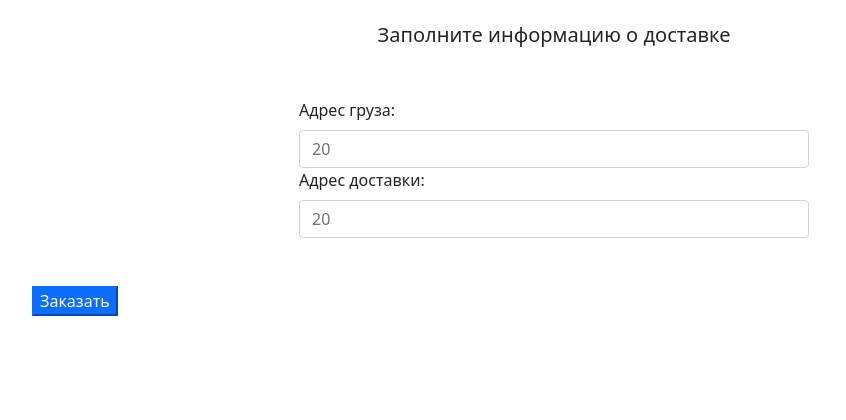
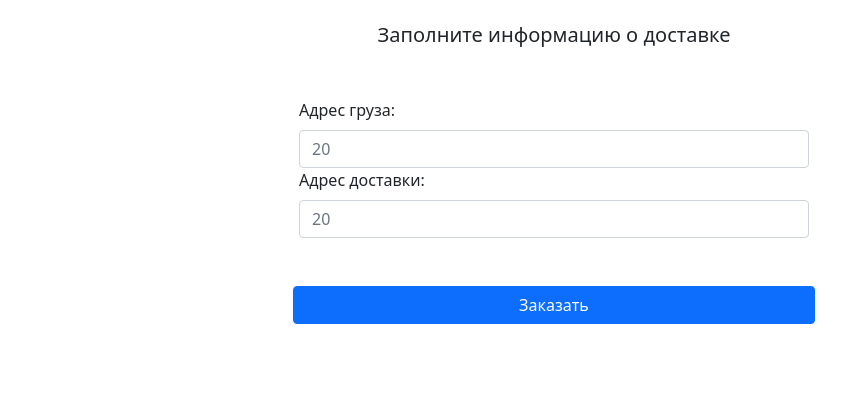
Before and after one commit to Tempestmon/Barathrum, a Flask app: page /make_order in a window 1280 px wide. Shown: the part 1074-1494 px from the top of the page, without its empty margins (86-932 px from the left). Before the commit the page ends 1390 px from the top, so only its background shows below. Run offline with Flask 2, Linux system fonts and the light colour scheme.

Commit message:
feat: add license and fix button

```diff
--- a/app_code/templates/order.html
+++ b/app_code/templates/order.html
@@ -118,14 +118,18 @@
                     <div class="col-lg-6">
 
                         <label for="address_from" class="form-label">Адрес груза:</label>
-                        <input type="text" name="address_from" id="address_from" placeholder="20" class="form-control" required />
+                        <input type="text" name="address_from" id="address_from" placeholder="20" class="form-control"
+                            required />
 
                         <label for="address_to" class="form-label">Адрес доставки:</label>
-                        <input type="text" name="address_to" id="address_to" placeholder="20" class="form-control" required />
+                        <input type="text" name="address_to" id="address_to" placeholder="20" class="form-control"
+                            required />
 
                     </div>
                 </div>
-                <button class="btn-primary" type="submit">Заказать</button>
+                <div class="d-grid gap-2 col-6 mx-auto">
+                    <button class="btn btn-primary" type="submit">Заказать</button>
+                </div>
             </form>
         </div>
     </section>
```
Also changed, not shown: 1 other file.
